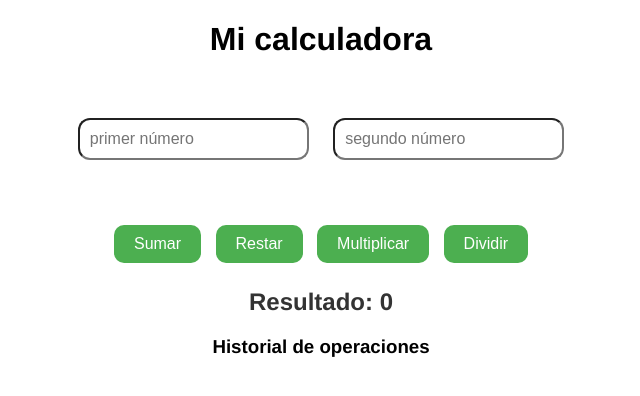
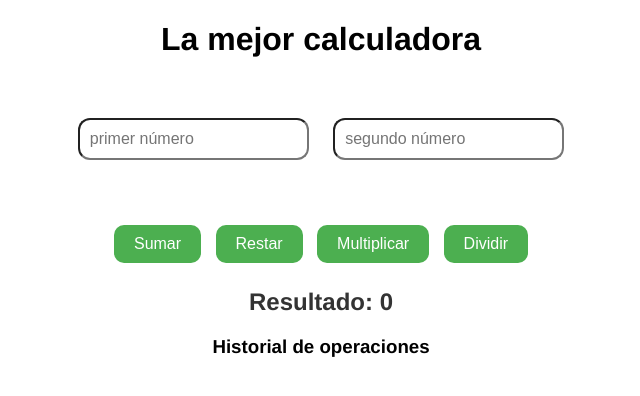
Before and after one commit to RabeloMx/Hyperblog, a plain HTML site: page calculadora.html in a window 1280 px wide. Shown: the whole page, without its empty margins (319-959 px from the left). Drawn offline with Linux system fonts and the light colour scheme.

Commit message:
Cambie el titulo del blog post
Por que queda mejor

```diff
--- a/calculadora.html
+++ b/calculadora.html
@@ -4,10 +4,10 @@
     <meta charset="UTF-8">
     <meta name="viewport" content="width=device-width, initial-scale=1.0">
     <link rel="stylesheet" href="styles.css">
-    <title>Calculadora</title>
+    <title>Calculador</title>
 </head>
 <body>
-    <h1>Mi calculadora</h1>
+    <h1>La mejor calculadora</h1>
 
     <section class="input-datos">
     <!-- Campos de entrada -->
```
